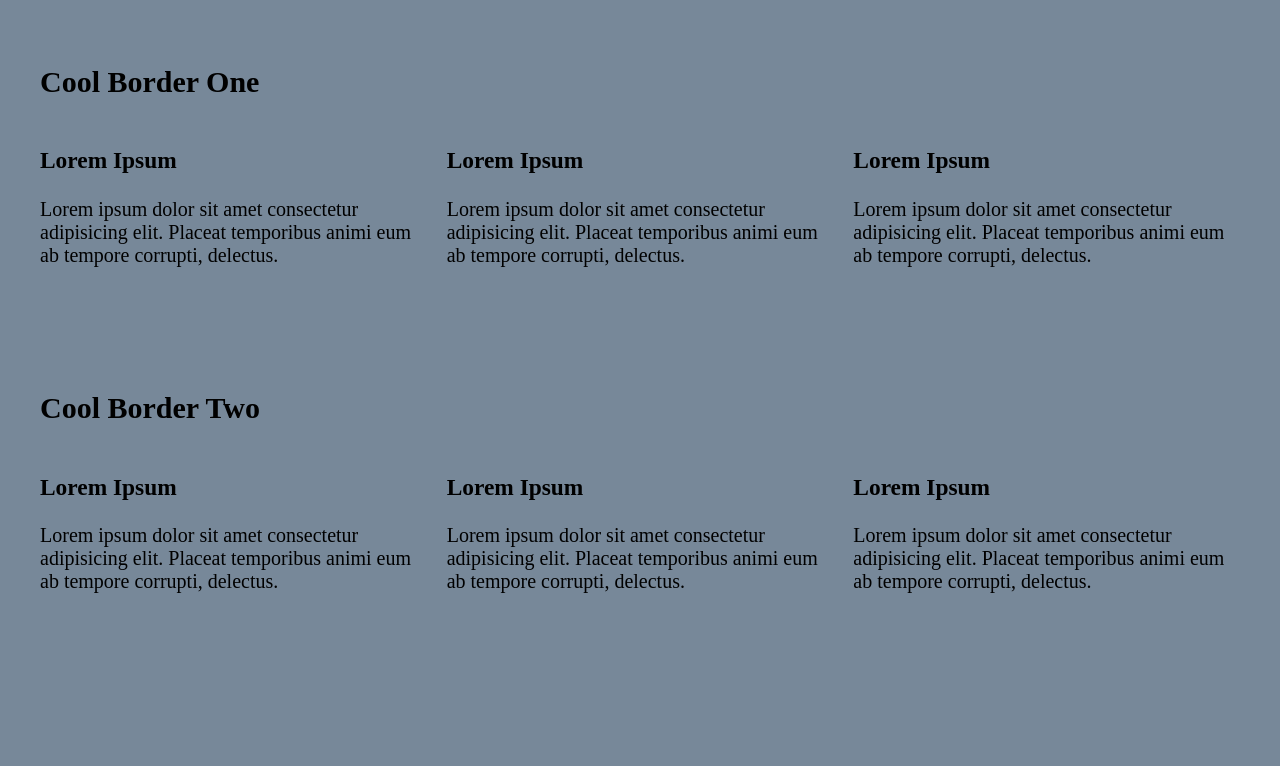
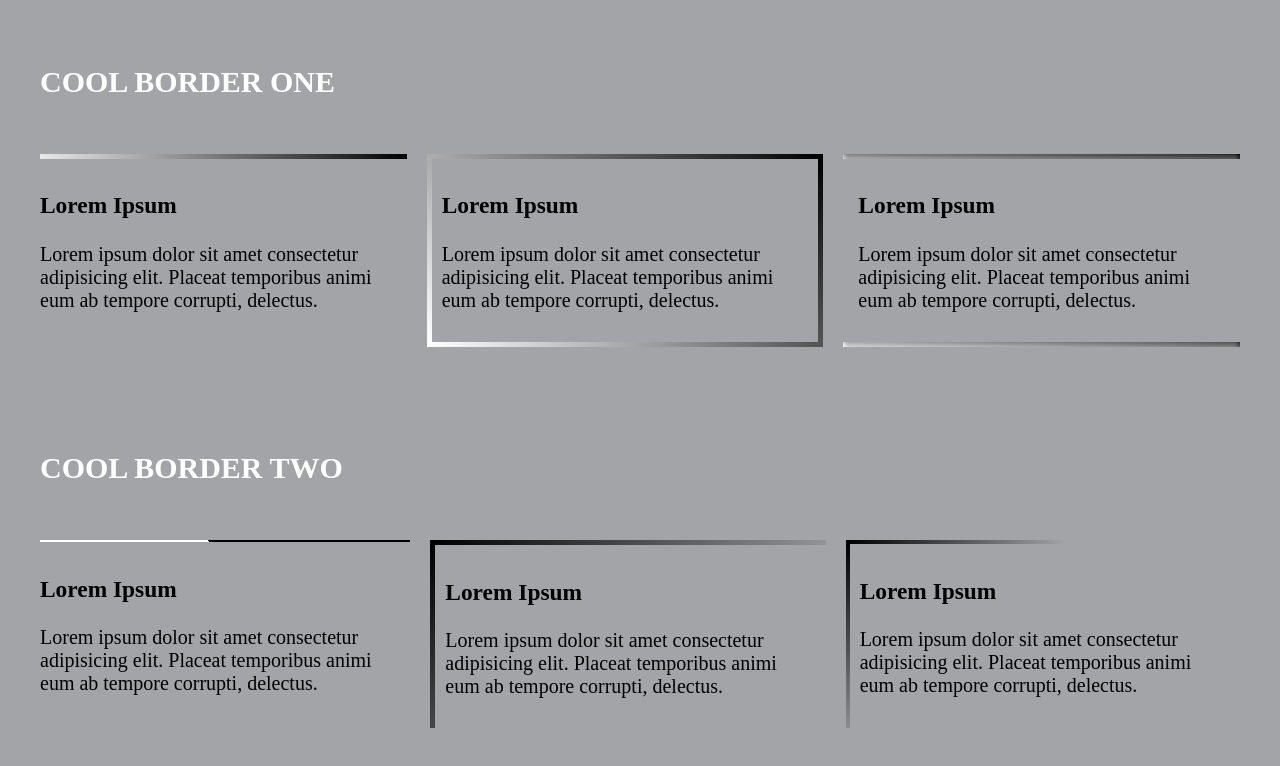
Before and after one commit to webandlack/border-design, a plain HTML site: page index.html in a window 1280 px wide. Drawn offline with Linux system fonts and the light colour scheme.

Commit message:
Adding Styles to border two

```diff
--- a/style.css
+++ b/style.css
@@ -1,10 +1,53 @@
-section {
-    padding: 2em;
+/* Cool Border One */
+
+.gradient-border {
+    border-block-start: 5px solid;
+    padding-block-start: 10px;
+    border-image-source: linear-gradient(80deg, white,black);
+    border-image-slice: 1;
 }
-.even-columns {
-    display: flex;
-    gap: 1em;
+.gradient-border-full {
+    border: 5px solid;
+    padding: 10px;
+    border-image-source: linear-gradient(45deg, white, black);
+    border-image-slice: 1;
+}
+.gradient-border-fill {
+    border: 5px solid;
+    padding: 10px;
+    border-image-source: linear-gradient(45deg, white, black);
+    border-image-slice: 100 fill;
+}
 
+
+
+/* Cool Border Two */
+.gradient-border-two {
+    border-block-start: 2px solid;
+    padding-block-start: 10px;
+    border-image-source: linear-gradient(80deg, white 50%, black 50%);
+    border-image-slice: 1;
+}
+.gradient-border-transparent {
+    border-inline-start: 5px solid;
+    border-block-start: 5px solid;
+    padding: 10px;
+    border-image-source:
+        radial-gradient(
+            circle at top left,
+             black,
+             transparent);
+    border-image-slice: 1;
+}
+.gradient-border-transparent-two {
+    border-inline-start: 4px solid;
+        border-block-start: 4px solid;
+        padding: 10px;
+        border-image-source:
+            radial-gradient(circle at top left,
+                black,
+                transparent 50%);
+        border-image-slice: 1;
 }
 
 
@@ -21,5 +64,21 @@ body {
     font-size: 1.25rem;
     padding: 0;
     margin: 0;
-    background-color: lightslategrey;
+    background-color: rgb(162, 164, 167);
+
 }
+section {
+    padding: 2em;
+}
+
+.even-columns {
+    display: flex;
+    gap: 1em;
+
+}
+
+.section-title {
+    padding-bottom: 1em;
+    color: white;
+    text-transform: uppercase;
+}
```
